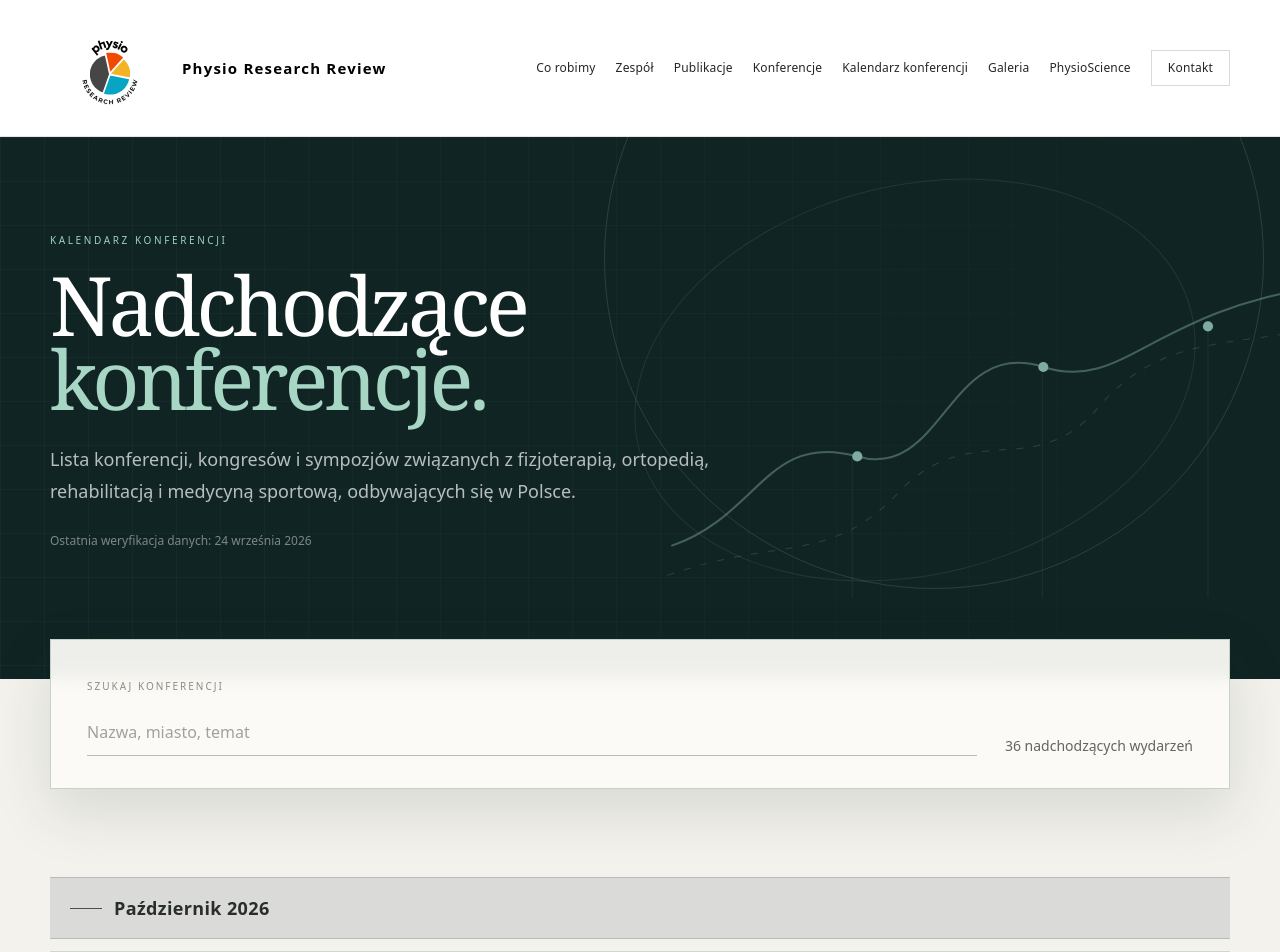
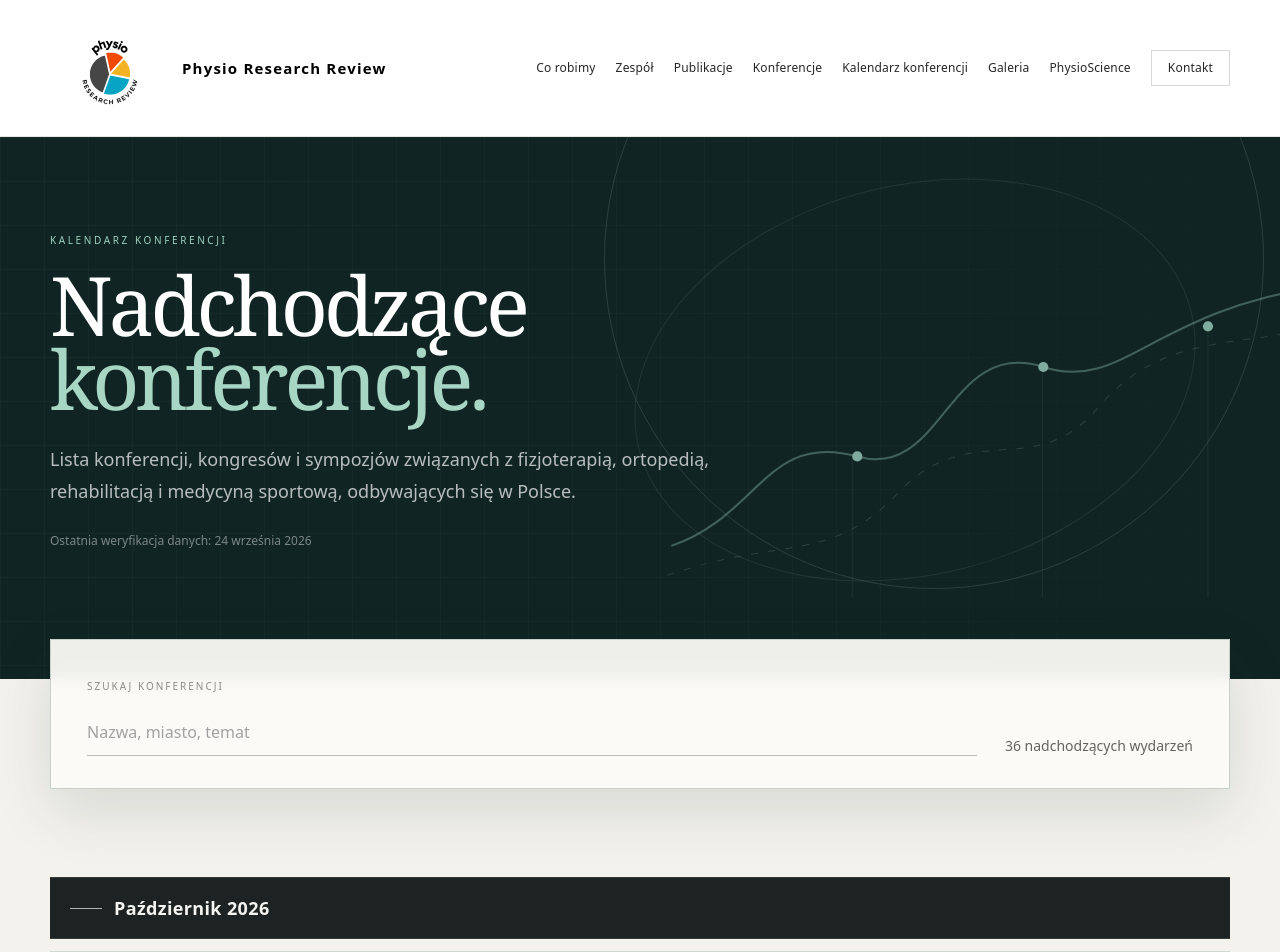
Before and after one commit to anisqo/physioresearch-review, a Next.js app: page /kalendarz in a window 1280 px wide. Shown: the top 952 px of the page. Built offline with nearby package versions, Linux system fonts and the light colour scheme.

Commit message:
Use graphite month headers

```diff
--- a/src/components/conferences/ConferenceCalendar.tsx
+++ b/src/components/conferences/ConferenceCalendar.tsx
@@ -168,12 +168,12 @@ function MonthGroups({ items }: { items: Conference[] }) {
           aria-labelledby={`month-${group.key}`}
           className="conference-month"
         >
-          <div className="mb-3 border-y border-[#b8bbb8] bg-[#dadbd8] px-4 py-4 sm:px-5">
+          <div className="mb-3 border-y border-[#343c3a] bg-[#1d2322] px-4 py-4 sm:px-5">
             <div className="flex items-center gap-3">
-              <span className="h-px w-8 bg-[#4a504e]" aria-hidden="true" />
+              <span className="h-px w-8 bg-[#aeb4b1]" aria-hidden="true" />
               <h2
                 id={`month-${group.key}`}
-                className="text-base font-semibold capitalize tracking-[0.02em] text-[#292e2d] tabular-nums sm:text-lg"
+                className="text-base font-semibold capitalize tracking-[0.02em] text-[#f4f4f1] tabular-nums sm:text-lg"
               >
                 {group.label}
               </h2>
```
